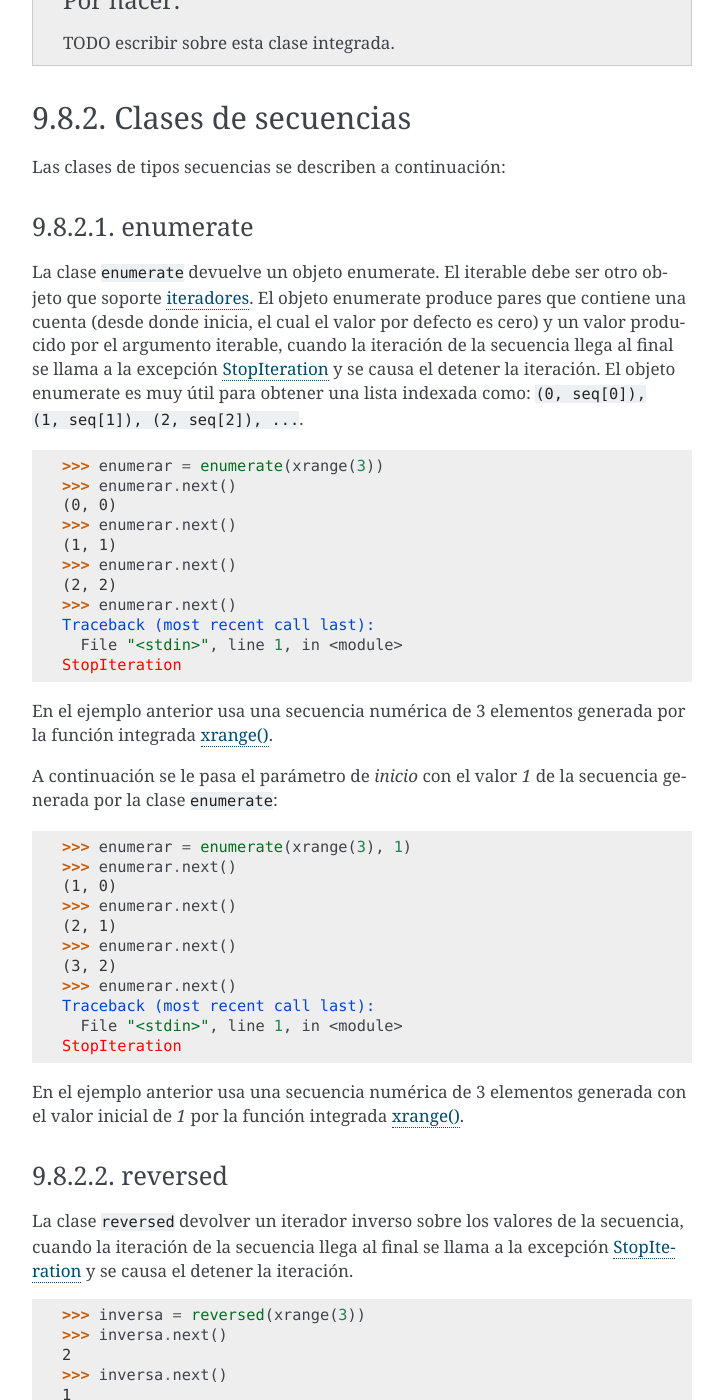
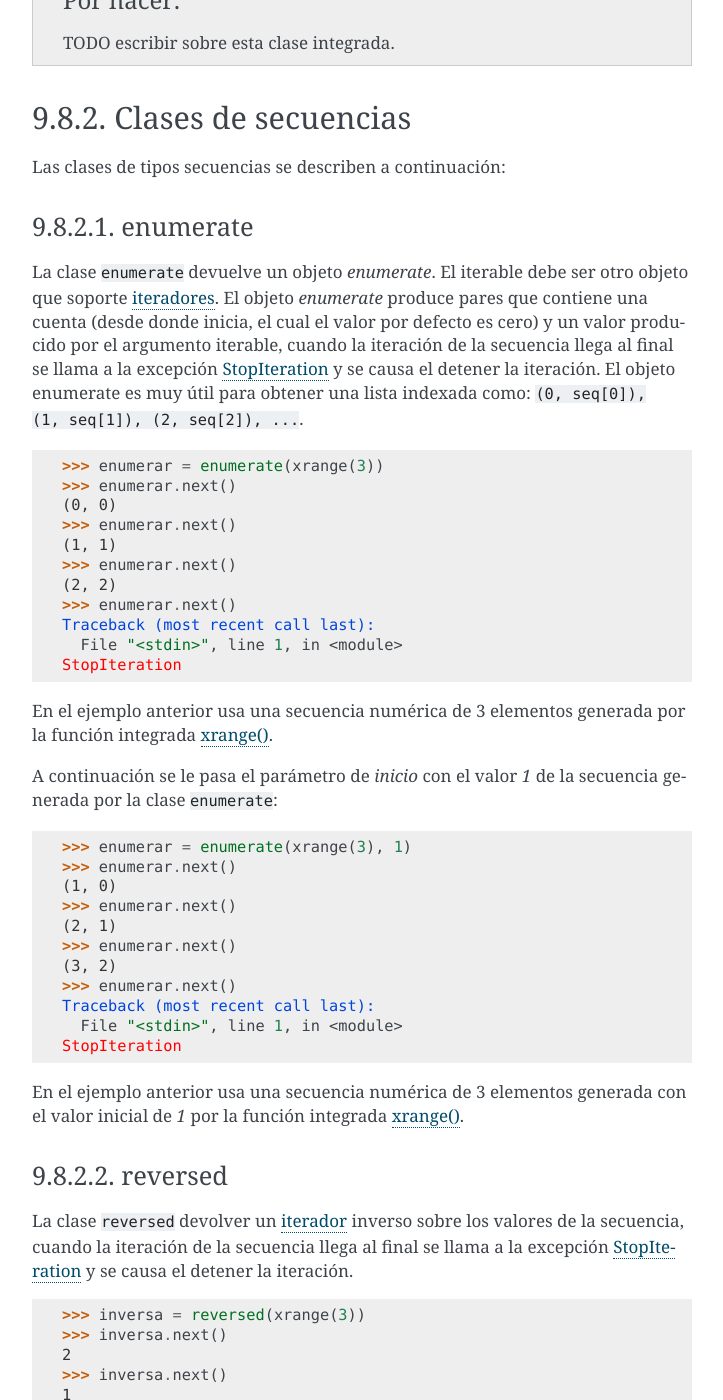
Before and after one commit to macagua/entrenamiento.python_basico, a Sphinx documentation site: the page built from source/leccion9/clases_integradas.rst, in a window 1280 px wide and 1400 px high, scrolled down 1424 px. Shown: the whole window, without its empty margins (388-1111 px from the left). Built offline with Sphinx 7.4.7, drawn with Linux system fonts in a browser that asks for light colours; part of the change alters nothing that is shown.

```diff
--- a/source/leccion9/clases_integradas.rst
+++ b/source/leccion9/clases_integradas.rst
@@ -125,8 +125,8 @@ Las clases de tipos secuencias se describen a continuación:
 enumerate
 ~~~~~~~~~
 
-La clase ``enumerate`` devuelve un objeto enumerate.  El iterable debe ser otro objeto
-que soporte :ref:`iteradores <python_iter>`. El objeto enumerate produce pares que
+La clase ``enumerate`` devuelve un objeto *enumerate*.  El iterable debe ser otro objeto
+que soporte :ref:`iteradores <python_iter>`. El objeto *enumerate* produce pares que
 contiene una cuenta (desde donde inicia, el cual el valor por defecto es cero) y un valor
 producido por el argumento iterable, cuando la iteración de la secuencia llega al final
 se llama a la excepción :ref:`StopIteration <python_exception_stopiteration>` y se causa
@@ -176,10 +176,10 @@ inicial de *1* por la función integrada :ref:`xrange() <python_fun_xrange>`.
 reversed
 ~~~~~~~~
 
-La clase ``reversed`` devolver un iterador inverso sobre los valores de la secuencia,
-cuando la iteración de la secuencia llega al final se llama a la excepción
-:ref:`StopIteration <python_exception_stopiteration>` y se causa el detener la
-iteración.
+La clase ``reversed`` devolver un :ref:`iterador <python_iter>` inverso sobre los
+valores de la secuencia, cuando la iteración de la secuencia llega al final se llama
+a la excepción :ref:`StopIteration <python_exception_stopiteration>` y se causa el
+detener la iteración.
 
 ::
 
```
